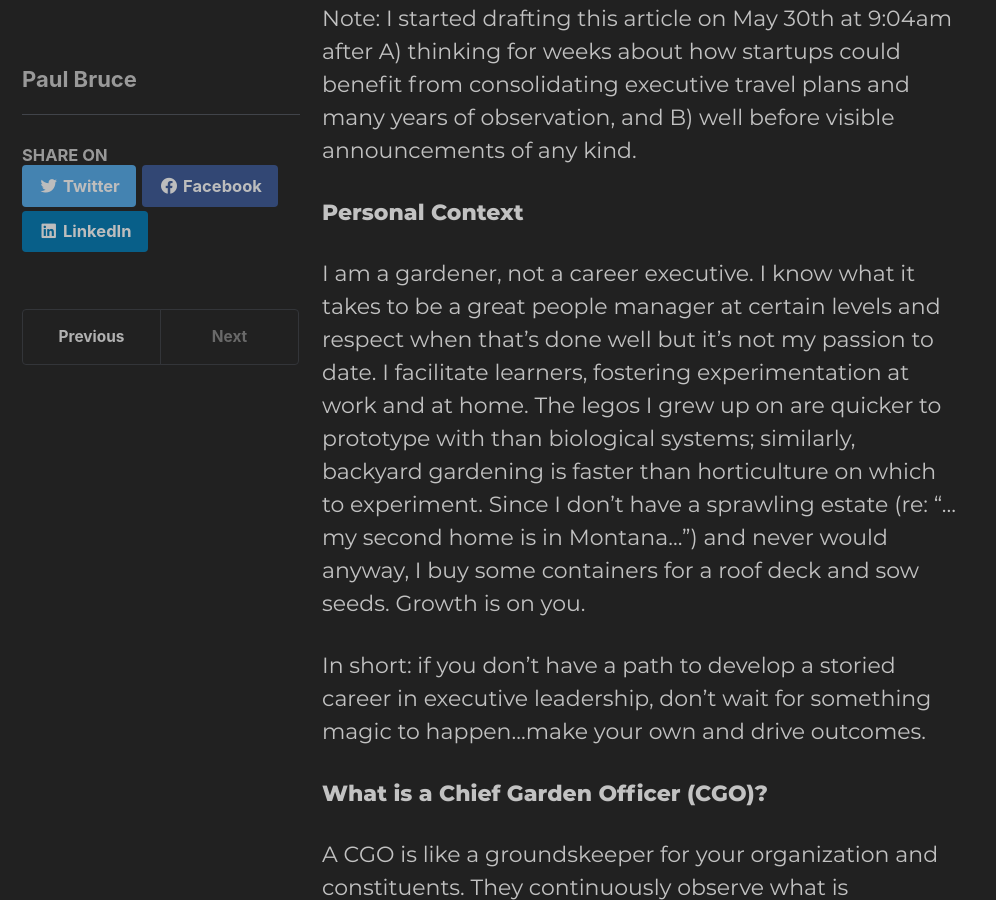
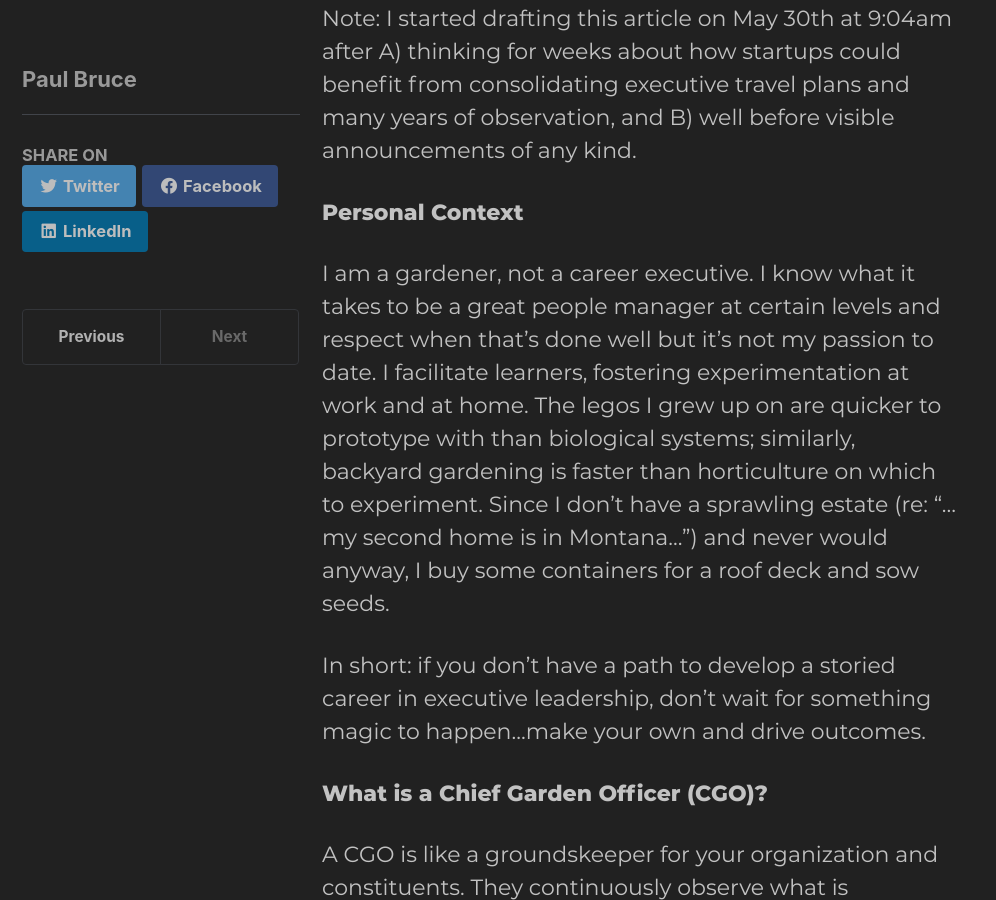
Before and after one commit to paulsbruce/paulsbruce.io, a Jekyll site: the page built from _posts/2024/2024-06-01-your-next-exec-will-be-chief-garden-officer.markdown, in a window 1280 px wide and 900 px high, scrolled down 641 px. Shown: the whole window, without its empty margins (0-996 px from the left). Built offline with Jekyll 4.4.1, drawn with Linux system fonts in a browser that asks for light colours; cached includes are drawn as plain includes.

```diff
--- a/_posts/2024/2024-06-01-your-next-exec-will-be-chief-garden-officer.markdown
+++ b/_posts/2024/2024-06-01-your-next-exec-will-be-chief-garden-officer.markdown
@@ -27,7 +27,7 @@
 
 **Personal Context**
 
-I am a gardener, not a career executive. I know what it takes to be a great people manager at certain levels and respect when that’s done well but it’s not my passion to date. I facilitate learners, fostering experimentation at work and at home. The legos I grew up on are quicker to prototype with than biological systems; similarly, backyard gardening is faster than horticulture on which to experiment. Since I don’t have a sprawling estate (re: "...my second home is in Montana...") and never would anyway, I buy some containers for a roof deck and sow seeds. Growth is on you.
+I am a gardener, not a career executive. I know what it takes to be a great people manager at certain levels and respect when that’s done well but it’s not my passion to date. I facilitate learners, fostering experimentation at work and at home. The legos I grew up on are quicker to prototype with than biological systems; similarly, backyard gardening is faster than horticulture on which to experiment. Since I don’t have a sprawling estate (re: "...my second home is in Montana...") and never would anyway, I buy some containers for a roof deck and sow seeds.
 
 In short: if you don’t have a path to develop a storied career in executive leadership, don’t wait for something magic to happen...make your own and drive outcomes.
 
```
